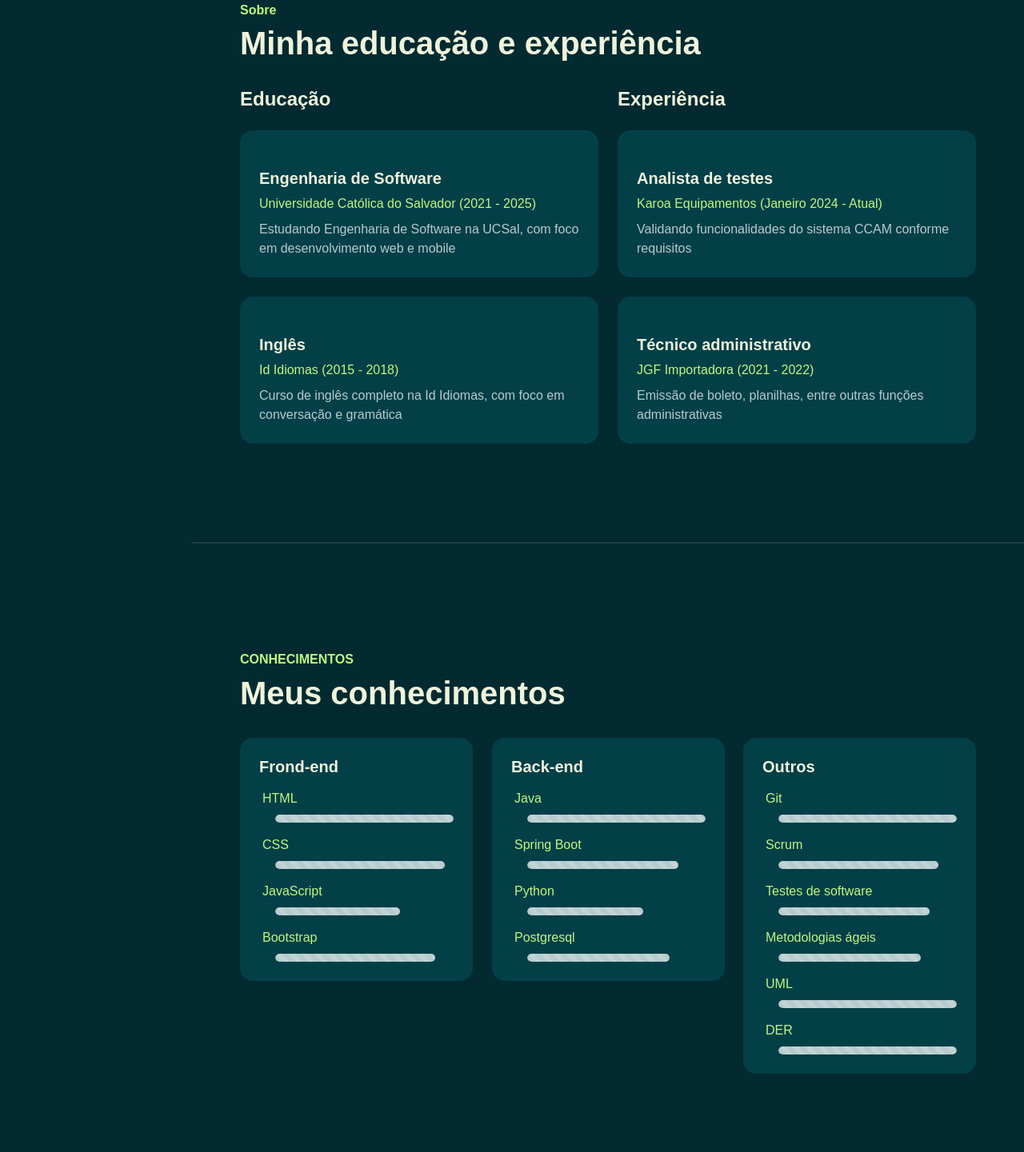
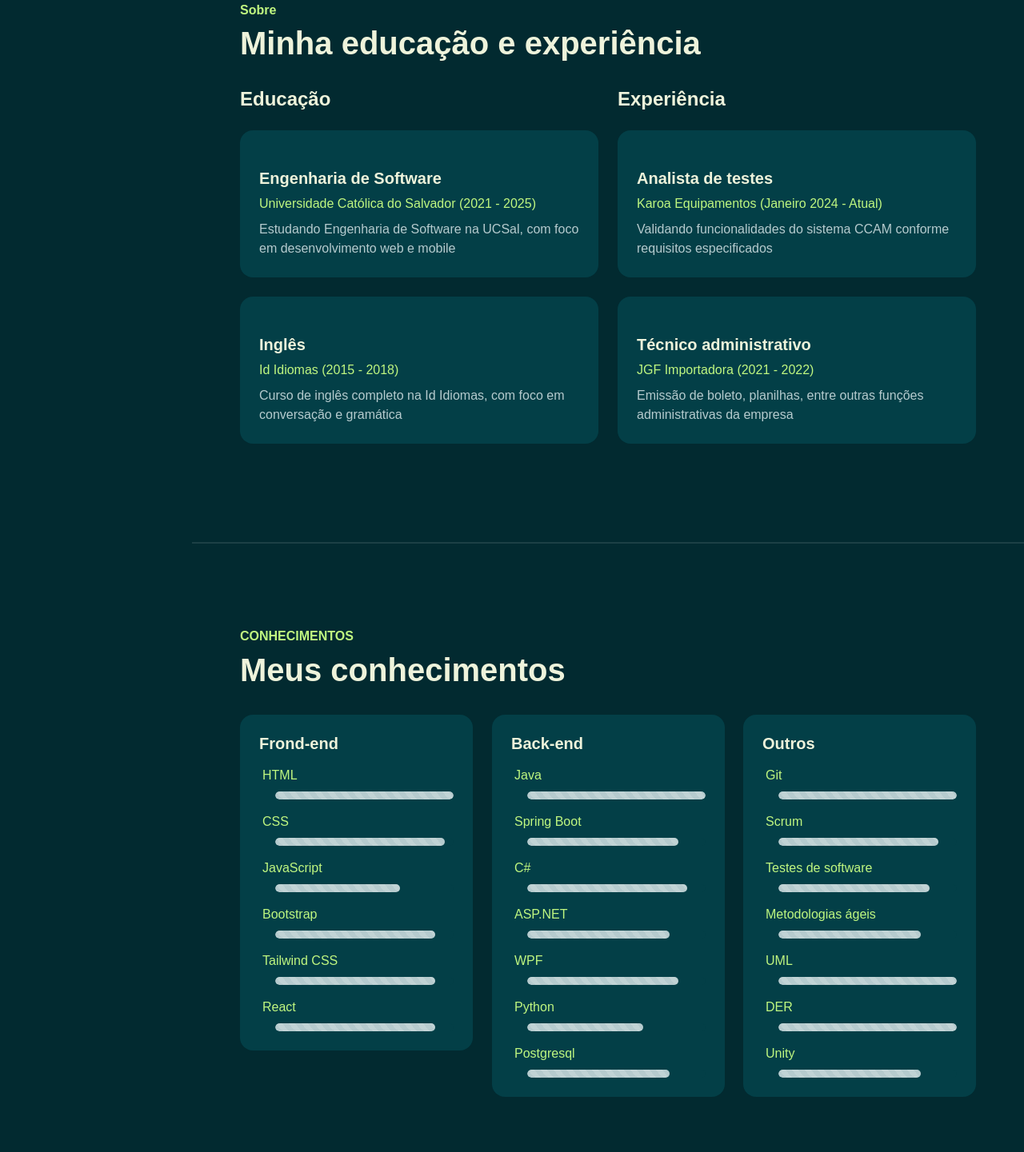
Before and after one commit to joaovictor-sf/joaovictor-sf.github.io, a plain HTML site: page index.html in a window 1280 px wide. Shown: the part 3079-4520 px from the top of the page at 80% size. Drawn offline with nearby package versions, Linux system fonts and the light colour scheme; a web font is replaced by a local one.

Commit message:
update 1.5

```diff
--- a/index.html
+++ b/index.html
@@ -257,7 +257,7 @@
                                     <h5 class="mt-4 mb-2">Analista de testes</h5>
 
                                     <p class="text-brand mb-2">Karoa Equipamentos (Janeiro 2024 - Atual)</p>
-                                    <p class="mb-0"> Validando funcionalidades do sistema CCAM conforme requisitos</p>
+                                    <p class="mb-0"> Validando funcionalidades do sistema CCAM conforme requisitos especificados</p>
                                 </div>
                             </div>
 
@@ -266,7 +266,7 @@
                                     <h5 class="mt-4 mb-2">Técnico administrativo</h5>
 
                                     <p class="text-brand mb-2">JGF Importadora (2021 - 2022)</p>
-                                    <p class="mb-0">Emissão de boleto, planilhas, entre outras funções administrativas</p>
+                                    <p class="mb-0">Emissão de boleto, planilhas, entre outras funções administrativas da empresa</p>
                                 </div>
                             </div>
 
@@ -318,6 +318,14 @@
                             <div class="progress" role="progressbar">
                                 <div class="progress-bar progress-bar-striped" style="width: 90%"></div>
                             </div>
+                            <p class="text-brand mt-3 mb-2 ms-1">Tailwind CSS</p>
+                            <div class="progress" role="progressbar">
+                                <div class="progress-bar progress-bar-striped" style="width: 90%"></div>
+                            </div>
+                            <p class="text-brand mt-3 mb-2 ms-1">React</p>
+                            <div class="progress" role="progressbar">
+                                <div class="progress-bar progress-bar-striped" style="width: 90%"></div>
+                            </div>
 
                         </div>
                     </div>
@@ -331,6 +339,18 @@
                                 <div class="progress-bar progress-bar-striped" style="width: 100%"></div>
                             </div>
                             <p class="text-brand mt-3 mb-2 ms-1">Spring Boot</p>
+                            <div class="progress" role="progressbar">
+                                <div class="progress-bar progress-bar-striped" style="width: 85%"></div>
+                            </div>
+                            <p class="text-brand mt-3 mb-2 ms-1">C#</p>
+                            <div class="progress" role="progressbar">
+                                <div class="progress-bar progress-bar-striped" style="width: 90%"></div>
+                            </div>
+                            <p class="text-brand mt-3 mb-2 ms-1">ASP.NET</p>
+                            <div class="progress" role="progressbar">
+                                <div class="progress-bar progress-bar-striped" style="width: 80%"></div>
+                            </div>
+                            <p class="text-brand mt-3 mb-2 ms-1">WPF</p>
                             <div class="progress" role="progressbar">
                                 <div class="progress-bar progress-bar-striped" style="width: 85%"></div>
                             </div>
@@ -371,6 +391,10 @@
                             <p class="text-brand mt-3 mb-2 ms-1">DER</p>
                             <div class="progress" role="progressbar">
                                 <div class="progress-bar progress-bar-striped" style="width: 100%"></div>
+                            </div>
+                            <p class="text-brand mt-3 mb-2 ms-1">Unity</p>
+                            <div class="progress" role="progressbar">
+                                <div class="progress-bar progress-bar-striped" style="width: 80%"></div>
                             </div>
 
 
```
Also changed, not shown: 1 other file.
